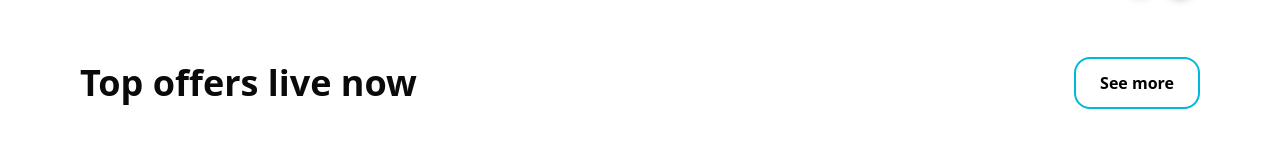
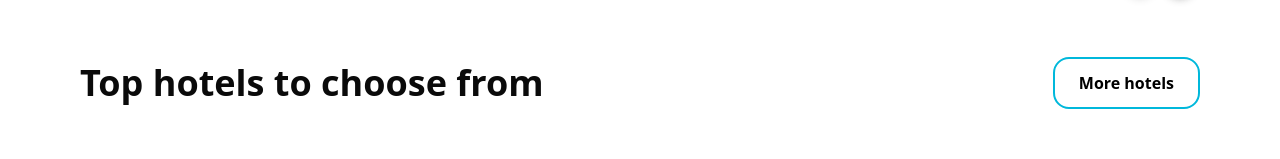
Before and after one commit to A-B-H-I-S-H-E-K-S-H-A-W/travelling-website, a React (Vite) app in the folder client/: page / in a window 1280 px wide. Shown: the part 1401-1560 px from the top of the page. Built offline with nearby package versions, Linux system fonts and the light colour scheme.

Commit message:
Made card more dynamic with props

```diff
--- a/client/src/components/user/Cards.jsx
+++ b/client/src/components/user/Cards.jsx
@@ -11,13 +11,11 @@ const Cards = ({ CardTitle, CardBtn, offers }) => {
           <h2 className="md:text-4xl text-2xl font-bold">{CardTitle}</h2>
           <div>
             <ButtonOutline
-              title={"See more"}
+              title={CardBtn}
               className={
                 "md:px-6 px-3 py-2 md:py-3 rounded-2xl hover:bg-cyan-500 text-sm md:text-base hover:text-white"
               }
-            >
-              {CardBtn}
-            </ButtonOutline>
+            ></ButtonOutline>
           </div>
         </div>
         <div>
--- a/client/src/pages/user/Home.jsx
+++ b/client/src/pages/user/Home.jsx
@@ -108,8 +108,8 @@ const Home = () => {
             offers={offers}
           />
           <Cards
-            CardTitle={"Top offers live now"}
-            CardBtn={"See more"}
+            CardTitle={"Top hotels to choose from"}
+            CardBtn={"More hotels"}
             offers={offers}
           />
         </>
```
